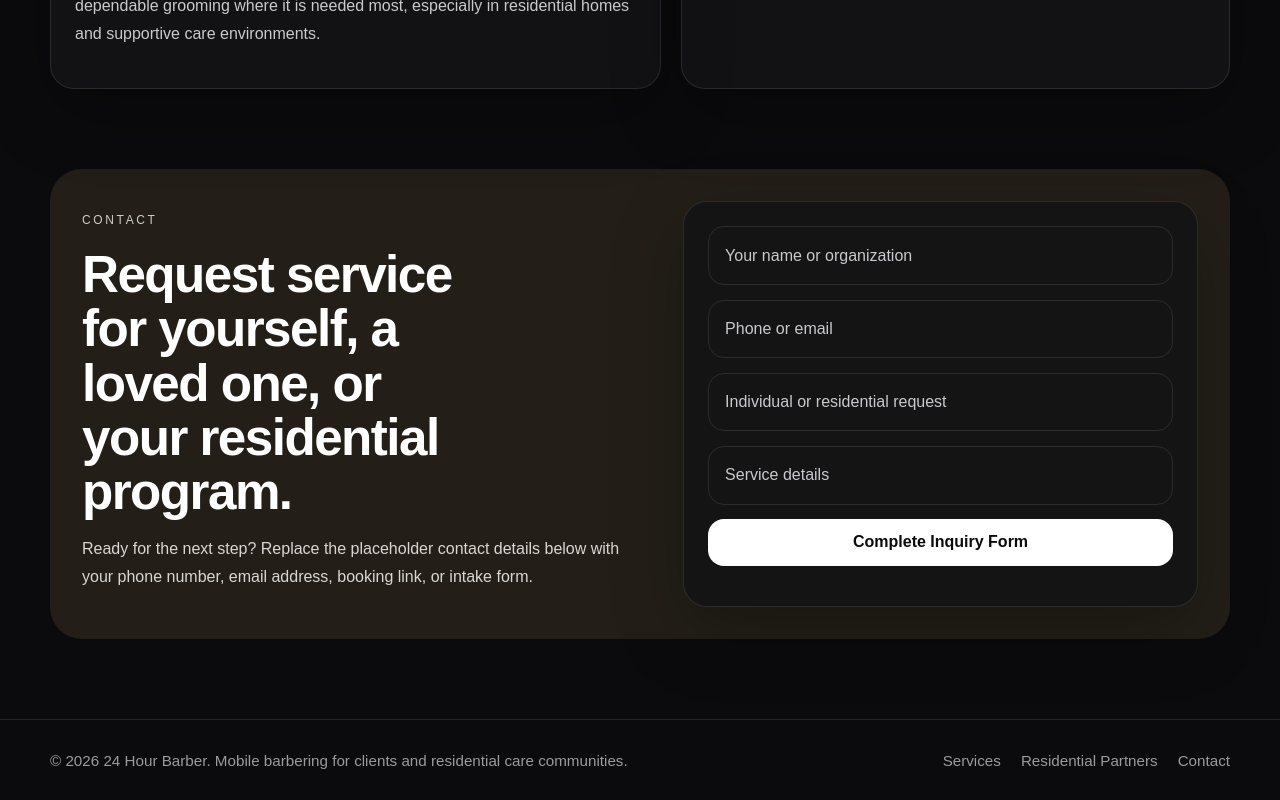
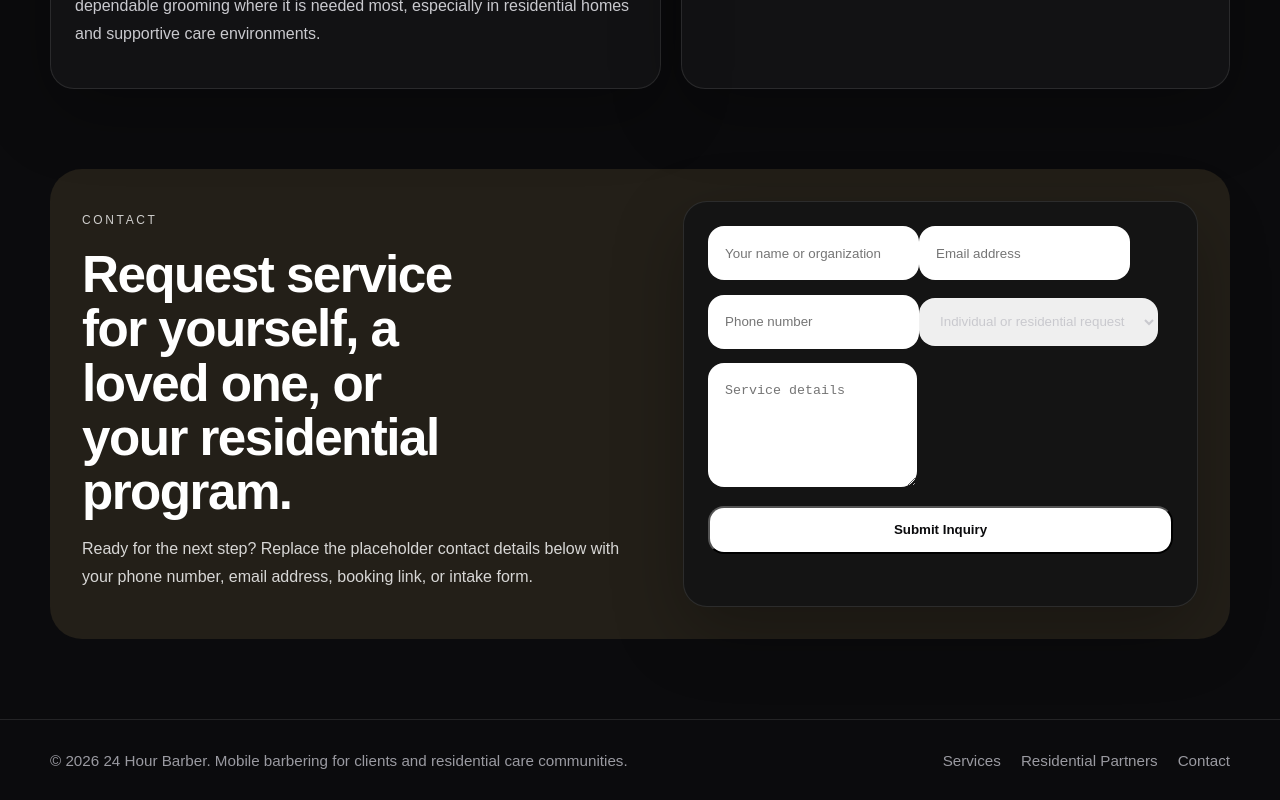
Before and after one commit to 24HourBarber/24-hour-barber, a Next.js app: page / in a window 1280 px wide. Shown: the part 3770-4570 px from the top of the page. Built offline with nearby package versions, Linux system fonts and the light colour scheme.

Commit message:
Update page.js

```diff
--- a/app/page.js
+++ b/app/page.js
@@ -247,15 +247,56 @@ export default function HomePage() {
             </p>
           </div>
 
-          <div className="contact-card">
-            <div className="contact-field">Your name or organization</div>
-            <div className="contact-field">Phone or email</div>
-            <div className="contact-field">Individual or residential request</div>
-            <div className="contact-field">Service details</div>
-            <a href="/contact" className="button button-light button-full">
-  Complete Inquiry Form
-</a>
-          </div>
+          <form action="/api/inquiry" method="POST" className="contact-card">
+  <input
+    name="name"
+    required
+    placeholder="Your name or organization"
+    className="contact-field"
+  />
+
+  <input
+    name="email"
+    type="email"
+    required
+    placeholder="Email address"
+    className="contact-field"
+  />
+
+  <input
+    name="phone"
+    required
+    placeholder="Phone number"
+    className="contact-field"
+  />
+
+  <select
+    name="serviceType"
+    required
+    className="contact-field"
+    defaultValue=""
+  >
+    <option value="" disabled>
+      Individual or residential request
+    </option>
+    <option value="Individual Appointment">Individual Appointment</option>
+    <option value="Residential Program Inquiry">Residential Program Inquiry</option>
+    <option value="Recurring Grooming Service">Recurring Grooming Service</option>
+    <option value="Consultation Request">Consultation Request</option>
+  </select>
+
+  <textarea
+    name="message"
+    required
+    placeholder="Service details"
+    rows="4"
+    className="contact-field"
+  />
+
+  <button type="submit" className="button button-light button-full">
+    Submit Inquiry
+  </button>
+</form>
         </div>
       </section>
 
```
